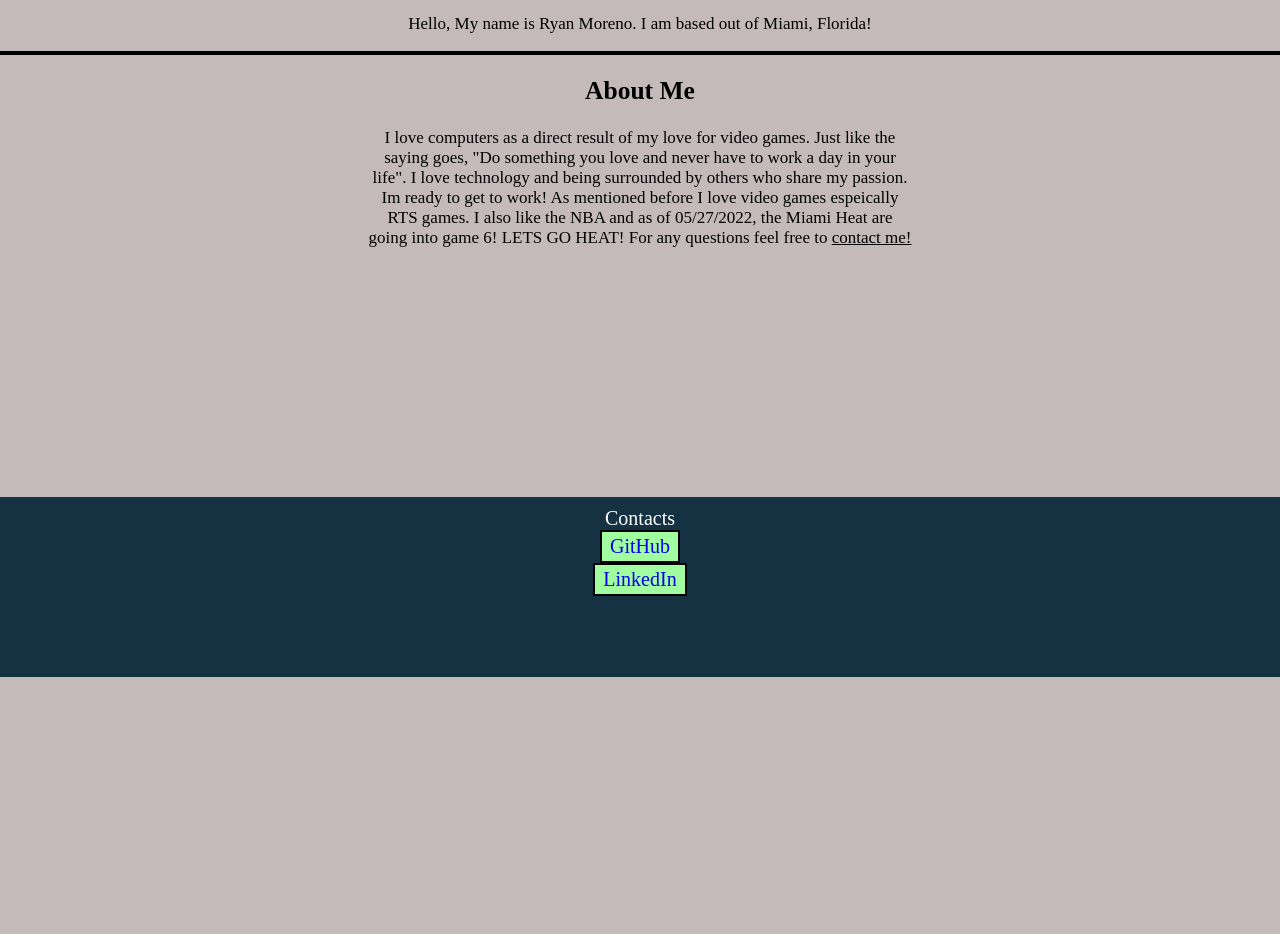
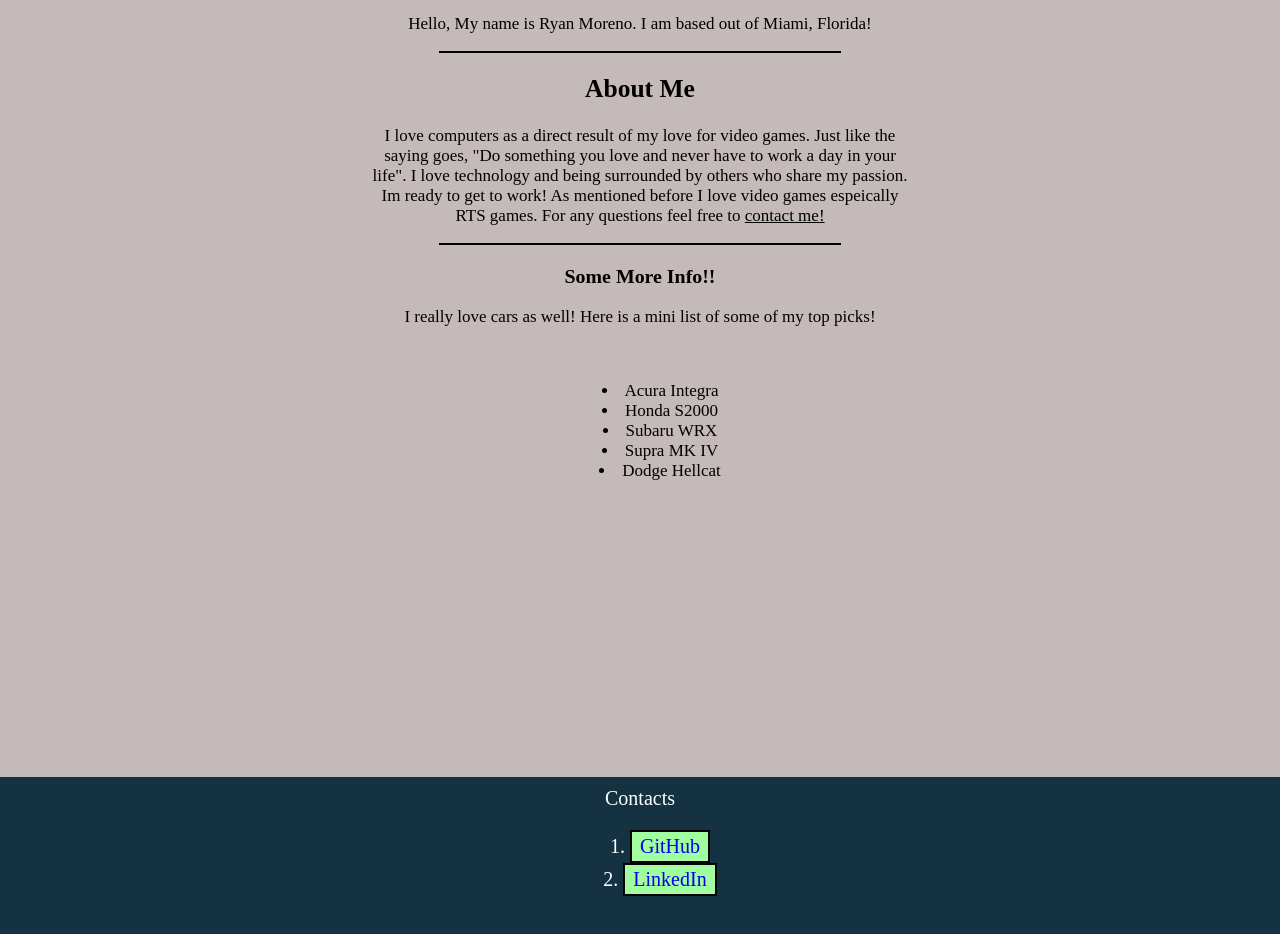
Before and after one commit to RhinoM305/Rhino, a plain HTML site: page index.html in a window 1280 px wide. Shown: the part 420-1354 px from the top of the page. Before the commit the page ends 1097 px from the top, so only its background shows below. Drawn offline with Linux system fonts and the light colour scheme.

Commit message:
some cosmetic changes for the second time!!! also fixed some missing elements

```diff
--- a/index.html
+++ b/index.html
@@ -24,19 +24,33 @@
         </p>
         <hr>                <!-- added horizontal break to add style -->
         <h2>About Me</h2>                                        <!-- second title also using h2 header -->
-        <p class="blocktext">I love computers as a direct result of my love for video games. Just like the saying goes, "Do something you love and never have to work a day in your life". I love technology and being surrounded by others who share my passion. Im ready to get to work! As mentioned before I love video games espeically RTS games. I also like the NBA and as of 05/27/2022, the Miami Heat are going into game 6! LETS GO HEAT! For any questions feel free to <a class="contactlink" href="#contact">contact me!</a></p> <!-- kinda useless refrence point because page is not long but future versions of website will give this href more utility -->
+        <p class="blocktext">I love computers as a direct result of my love for video games. Just like the saying goes, "Do something you love and never have to work a day in your life". I love technology and being surrounded by others who share my passion. Im ready to get to work! As mentioned before I love video games espeically RTS games. For any questions feel free to <a class="contactlink" href="#contact">contact me!</a></p> <!-- kinda useless refrence point because page is not long but future versions of website will give this href more utility -->
+      </article>
+      <hr>
+  <article><h3>Some More Info!!</h3>
+  <p>I really love cars as well! Here is a mini list of some of my top picks!</p>
+  <br>
+  <ul class="defaultcolor">
+  <li>Acura Integra</li>
+  <li>Honda S2000</li>
+  <li>Subaru WRX</li>
+  <li>Supra MK IV</li>
+  <li>Dodge Hellcat</li>
 
-      </article>
+  </ul>
+  </article>
     </div>
+
   </main>
   <script src="script.js"></script>
   <div class="mainfoot">
   <footer class="foot" id="contact">Contacts </footer>
-   <a class="btn" href="https://github.com/RhinoM305">GitHub</a>
-   <br>                                                <!-- using buttons to house my github & linkedin links -->
-   <a class="btn" href="https://www.linkedin.com/feed/">LinkedIn</a>
+ <ol>
+    <li><a class="btn" href="https://github.com/RhinoM305">GitHub</a></li>
+                                                   <!-- using buttons to house my github & linkedin links -->
+   <li><a class="btn" href="https://www.linkedin.com/feed/">LinkedIn</a></li>
 
-
+   </ol>
   </div>
 </body>
 
--- a/style.css
+++ b/style.css
@@ -15,14 +15,12 @@ html, body {
   font-size: 40px;
   padding:35px;
   margin:0px;
+  background-color: #153243;
 /*logo settings*/
 
 
 }
-header {
-  background-color: #153243;
 
-}
 /*made the top part of my page housing my header dark blue*/
 .mainfoot {
   text-align: center;
@@ -39,7 +37,7 @@ header {
 main, p {
   text-align: center;
   font-size: 17px;
-  height:100%;
+  height:135%;
   width:100%
 }
 /* giving main some structure I wanted all text to begin in the middle*/
@@ -66,7 +64,8 @@ main, p {
 
 
 hr {
-border:2px solid black;
+border:1px solid black;
+width:400px;
 
 }
 /*just some coloring for horizontal lines*/
@@ -81,3 +80,10 @@ border:2px solid black;
 .contactlink:link{color:black}
 
 /*this is the "contact me" rules for the link*/
+ul, ol{
+  color:white;
+  list-style-position:inside;
+}
+.defaultcolor{
+  color:black !important;
+}
```
